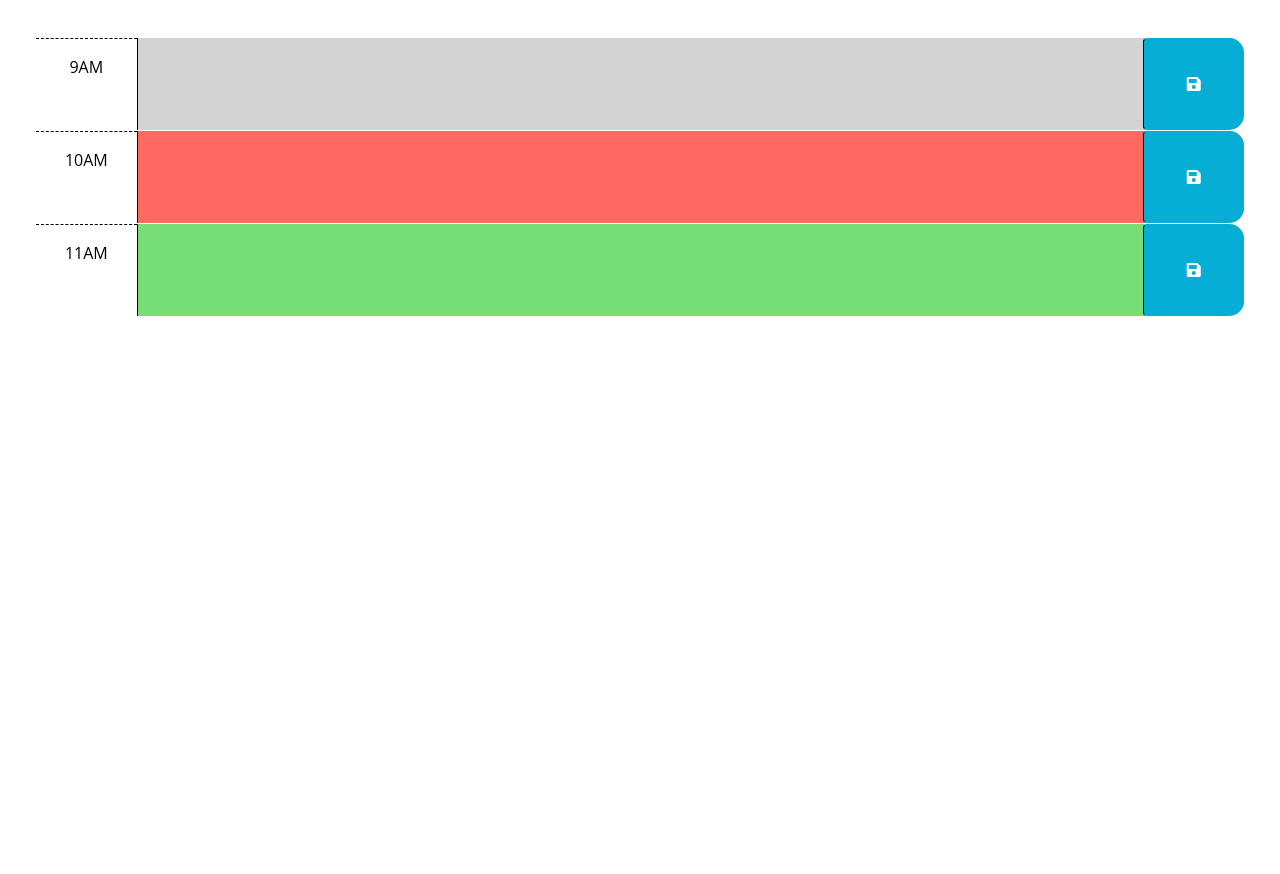
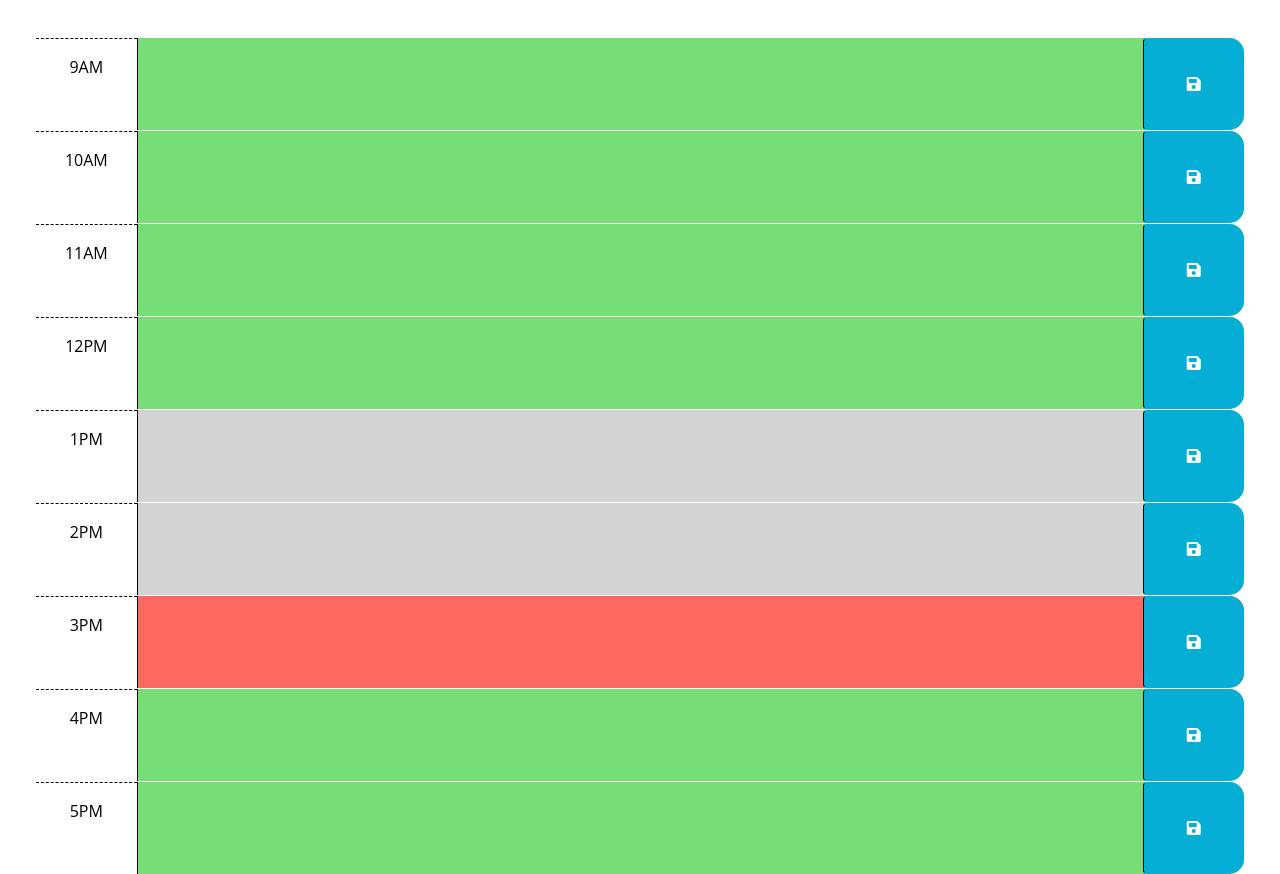
Before and after one commit to lndvng/daily-planner, a plain HTML site: page Develop/index.html in a window 1280 px wide. Shown: the part 260-1134 px from the top of the page. Before the commit the page ends 800 px from the top, so only its background shows below. Drawn offline with nearby package versions, Linux system fonts and the light colour scheme.

Commit message:
added addition slots up until 5pm

```diff
--- a/Develop/index.html
+++ b/Develop/index.html
@@ -31,18 +31,7 @@
       <p id="currentDay" class="lead"></p>
     </header>
     <div class="container-fluid px-5">
-      <!-- Use class for "past", "present", and "future" to apply styles to the
-        time-block divs accordingly. The javascript will need to do this by
-        adding/removing these classes on each div by comparing the hour in the
-        id to the current hour. The html provided below is meant to be an example
-        demonstrating how the css provided can be leveraged to create the
-        desired layout and colors. The html below should be removed or updated
-        in the finished product. Remember to delete this comment once the
-        code is implemented.
-        -->
-
-      <!-- Example of a past time block. The "past" class adds a gray background color. -->
-      <div id="hour-9" class="row time-block past">
+      <div id="hour-9" class="row time-block">
         <div class="col-2 col-md-1 hour text-center py-3">9AM</div>
         <textarea class="col-8 col-md-10 description" rows="3"> </textarea>
         <button class="btn saveBtn col-2 col-md-1" aria-label="save">
@@ -50,8 +39,7 @@
         </button>
       </div>
 
-      <!-- Example of a present time block. The "present" class adds a red background color. -->
-      <div id="hour-10" class="row time-block present">
+      <div id="hour-10" class="row time-block">
         <div class="col-2 col-md-1 hour text-center py-3">10AM</div>
         <textarea class="col-8 col-md-10 description" rows="3"> </textarea>
         <button class="btn saveBtn col-2 col-md-1" aria-label="save">
@@ -59,9 +47,56 @@
         </button>
       </div>
 
-      <!-- Example of a future time block. The "future" class adds a green background color. -->
-      <div id="hour-11" class="row time-block future">
+      <div id="hour-11" class="row time-block">
         <div class="col-2 col-md-1 hour text-center py-3">11AM</div>
+        <textarea class="col-8 col-md-10 description" rows="3"> </textarea>
+        <button class="btn saveBtn col-2 col-md-1" aria-label="save">
+          <i class="fas fa-save" aria-hidden="true"></i>
+        </button>
+      </div>
+
+      <div id="hour-12" class="row time-block">
+        <div class="col-2 col-md-1 hour text-center py-3">12PM</div>
+        <textarea class="col-8 col-md-10 description" rows="3"> </textarea>
+        <button class="btn saveBtn col-2 col-md-1" aria-label="save">
+          <i class="fas fa-save" aria-hidden="true"></i>
+        </button>
+      </div>
+
+      <div id="hour-1" class="row time-block">
+        <div class="col-2 col-md-1 hour text-center py-3">1PM</div>
+        <textarea class="col-8 col-md-10 description" rows="3"> </textarea>
+        <button class="btn saveBtn col-2 col-md-1" aria-label="save">
+          <i class="fas fa-save" aria-hidden="true"></i>
+        </button>
+      </div>
+
+      <div id="hour-2" class="row time-block">
+        <div class="col-2 col-md-1 hour text-center py-3">2PM</div>
+        <textarea class="col-8 col-md-10 description" rows="3"> </textarea>
+        <button class="btn saveBtn col-2 col-md-1" aria-label="save">
+          <i class="fas fa-save" aria-hidden="true"></i>
+        </button>
+      </div>
+
+      <div id="hour-3" class="row time-block">
+        <div class="col-2 col-md-1 hour text-center py-3">3PM</div>
+        <textarea class="col-8 col-md-10 description" rows="3"> </textarea>
+        <button class="btn saveBtn col-2 col-md-1" aria-label="save">
+          <i class="fas fa-save" aria-hidden="true"></i>
+        </button>
+      </div>
+
+      <div id="hour-4" class="row time-block">
+        <div class="col-2 col-md-1 hour text-center py-3">4PM</div>
+        <textarea class="col-8 col-md-10 description" rows="3"> </textarea>
+        <button class="btn saveBtn col-2 col-md-1" aria-label="save">
+          <i class="fas fa-save" aria-hidden="true"></i>
+        </button>
+      </div>
+
+      <div id="hour-5" class="row time-block">
+        <div class="col-2 col-md-1 hour text-center py-3">5PM</div>
         <textarea class="col-8 col-md-10 description" rows="3"> </textarea>
         <button class="btn saveBtn col-2 col-md-1" aria-label="save">
           <i class="fas fa-save" aria-hidden="true"></i>
--- a/Develop/script.js
+++ b/Develop/script.js
@@ -5,41 +5,43 @@ $(document).ready(function(){
   $('#currentDay').text(currentDate);
 });
 
-// defining variables
+// defining variable for button using jquery
 const saveButtonEl = $('.btn');
-const entryTextArea = $('textArea');
 
-// a function that listens to button 'click' and saves an entry to local storage
+// function listens to button 'click' and saves an entry to local storage
 $(document).on('click', '.btn', function () {
 
-  // define the KEY logged onto local storage through the time block selected by user. and the VALUE logged in local storage will be the textarea input by user
-  const timeBlockId = $(this).closest(".time-block").attr("id");
-  const userEntry = $(this).siblings("textarea").val();
-
+  // grabbing user input from timeBlock and description
+  let timeBlockId = $(this).closest('.time-block').attr('id');
+  let userEntry = $(this).siblings('textarea').val();
+  // saves user input to local storage with timeBlock as key and textArea as userEntry value
   localStorage.setItem(timeBlockId, userEntry);
 });
 
+// function to apply past/present/future classes based on current time
+$(document).ready(function () {
 
-  // TODO: Add a listener for click events on the save button. This code should
+  // defining variable for currentHour using dayjs
+  const currentHour = dayjs().hour();
 
+  // applying function to each element with a class of timeBlock by parsing out the "-number" in the attribute.
+  $('.time-block').each(function () {
+    let timeBlockId = $(this).attr('id');
+    let hour = parseInt(timeBlockId.split('-')[1]);
 
-  // use the id in the containing time-block as a key to save the user input in
-  // local storage. HINT: What does `this` reference in the click listener
-  // function? How can DOM traversal be used to get the "hour-x" id of the
-  // time-block containing the button that was clicked? How might the id be
-  // useful when saving the description in local storage?
-  //
+    // compare's block time with current hour to apply color styles accordingly
+    if (hour < currentHour) {
+      $(this).addClass('past');
+    } else if (hour === currentHour) {
+      $(this).addClass('present');
+    } else {
+      $(this).addClass('future');
+    }
 
-
-
-  // TODO: Add code to apply the past, present, or future class to each time
-  // block by comparing the id to the current hour. HINTS: How can the id
-  // attribute of each time-block be used to conditionally add or remove the
-  // past, present, and future classes? How can Day.js be used to get the
-  // current hour in 24-hour time?
-  //
-  // TODO: Add code to get any user input that was saved in localStorage and set
-  // the values of the corresponding textarea elements. HINT: How can the id
-  // attribute of each time-block be used to do this?
-  //
-  // TODO: Add code to display the current date in the header of the page.
+    // retrieves user input from localStorage and displays savedEntry as static on webpage until savedEntry is changed.
+    const savedEntry = localStorage.getItem(timeBlockId);
+    if (savedEntry !== null) {
+      $(this).find('textarea').val(savedEntry);
+    }
+  });
+});
```
Also changed, not shown: 2 other files.
